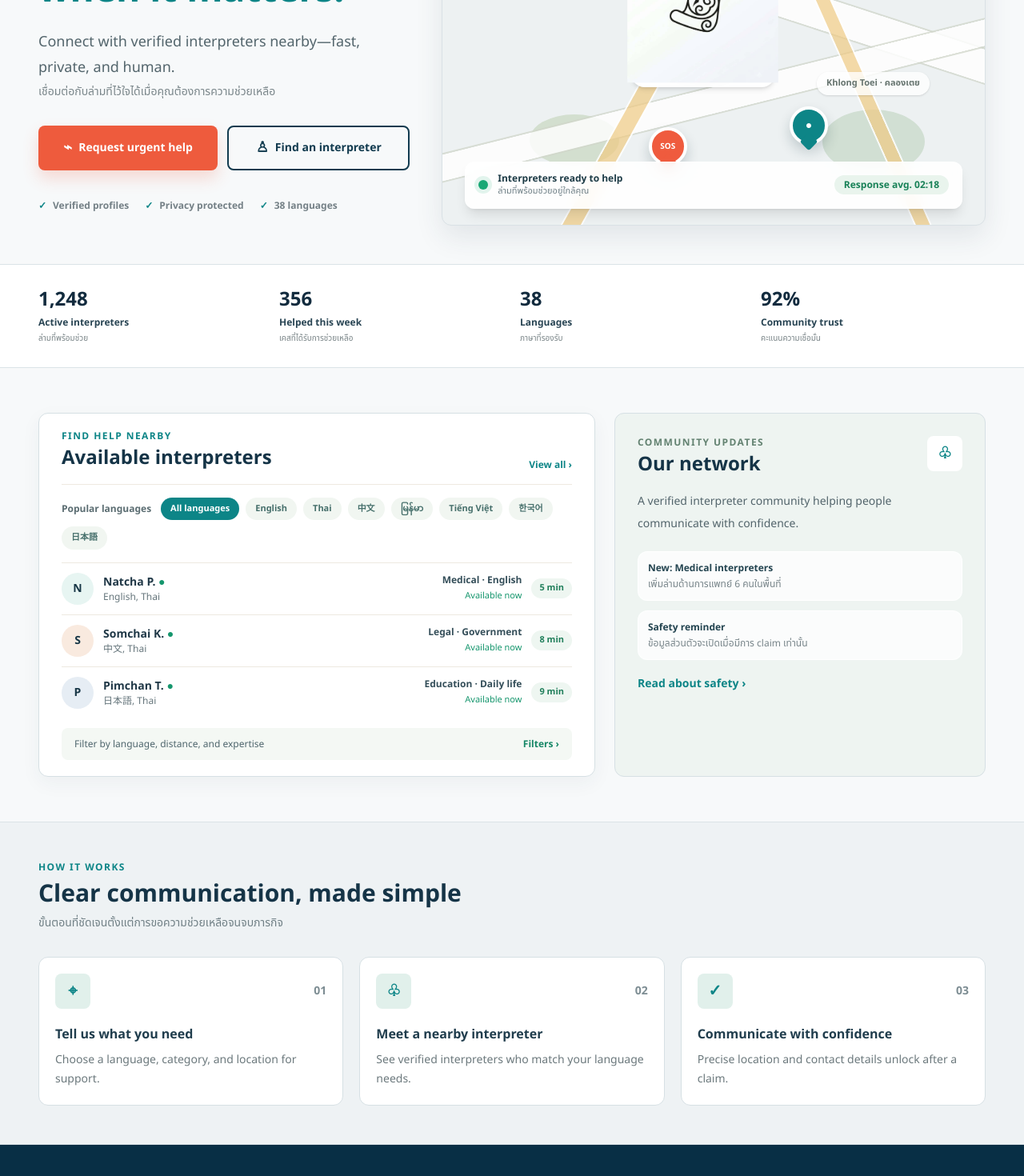
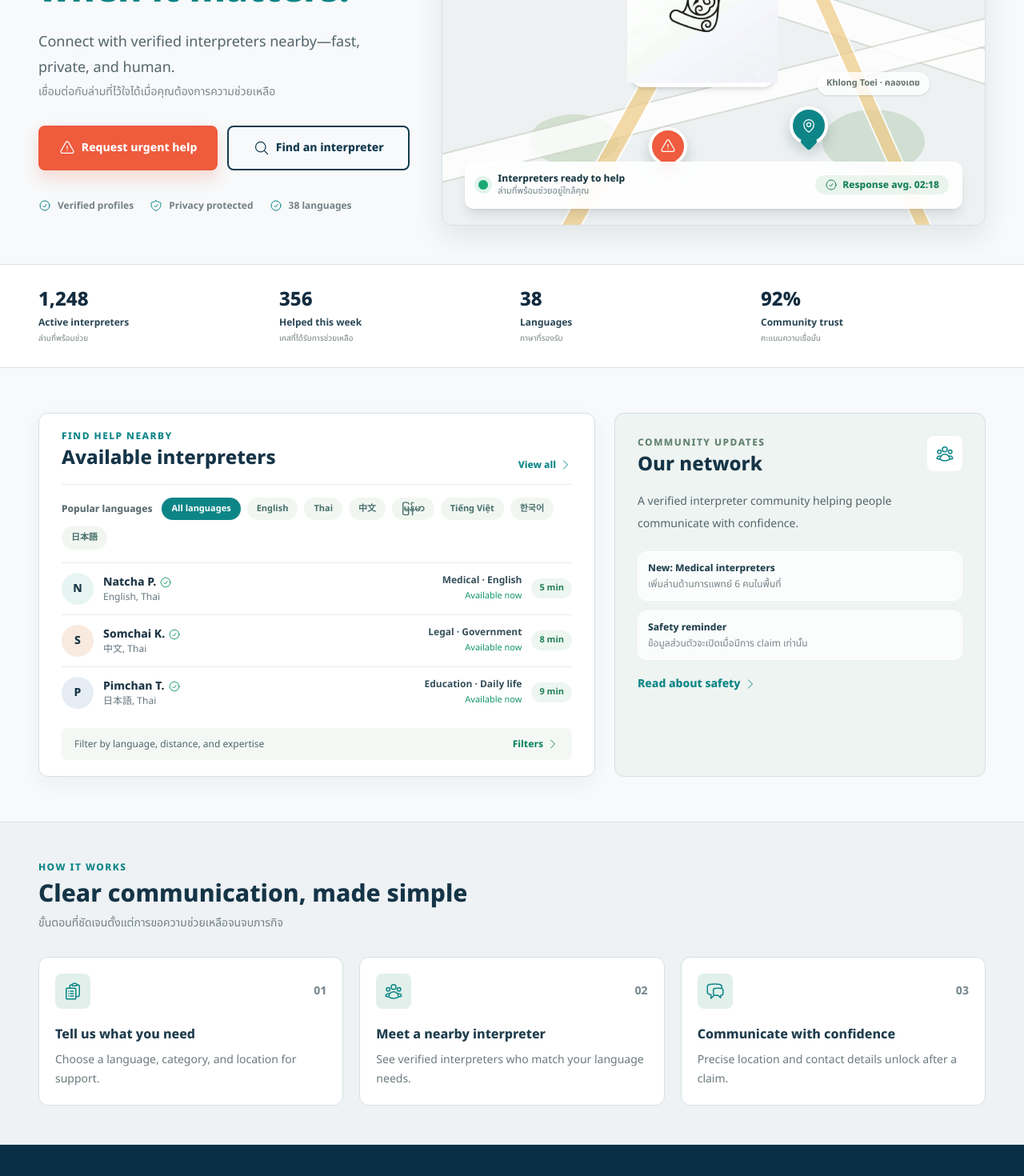
Before and after one commit to OnisawanO/khvi-helper, a Next.js app: page / in a window 1280 px wide. Shown: the part 372-1842 px from the top of the page at 80% size. Built offline with nearby package versions, Linux system fonts and the light colour scheme.

Commit message:
feat: standardize Thai font and interface icons

```diff
--- a/app/not-found.tsx
+++ b/app/not-found.tsx
@@ -1,4 +1,5 @@
 import Link from "next/link";
+import { ArrowLeftIcon } from "@heroicons/react/24/outline";
 
 export default function NotFound() {
   return (
@@ -7,7 +8,7 @@ export default function NotFound() {
         <p className="text-xs font-extrabold uppercase tracking-[0.16em] text-[#0d8587]">Still building...</p>
         <h1 className="mt-3 text-3xl font-extrabold tracking-[-0.04em]">หน้านี้กำลังอยู่ระหว่างการพัฒนา</h1>
         <p className="mt-3 text-sm leading-7 text-[#6c797d]">ตอนนี้สามารถดู landing page ของ KHVI Helper ได้จากหน้าแรก</p>
-        <Link className="mt-6 inline-flex h-11 items-center rounded-xl bg-[#092f45] px-5 text-sm font-extrabold text-white" href="/">กลับหน้าแรก</Link>
+        <Link className="mt-6 inline-flex h-11 items-center gap-2 rounded-xl bg-[#092f45] px-5 text-sm font-extrabold text-white" href="/"><ArrowLeftIcon aria-hidden="true" className="h-4 w-4" />กลับหน้าแรก</Link>
       </section>
     </main>
   );
--- a/app/page.tsx
+++ b/app/page.tsx
@@ -3,6 +3,20 @@
 import Image from "next/image";
 import type { ReactNode } from "react";
 import { useState } from "react";
+import {
+  Bars3Icon,
+  CheckBadgeIcon,
+  CheckCircleIcon,
+  ChevronRightIcon,
+  ChatBubbleLeftRightIcon,
+  ClipboardDocumentListIcon,
+  ExclamationTriangleIcon,
+  MagnifyingGlassIcon,
+  MapPinIcon,
+  ShieldCheckIcon,
+  UserGroupIcon,
+  XMarkIcon,
+} from "@heroicons/react/24/outline";
 
 const languageChips = ["All languages", "English", "Thai", "中文", "မြန်မာ", "Tiếng Việt", "한국어", "日本語"];
 
@@ -10,6 +24,12 @@ const interpreterRows = [
   ["N", "Natcha P.", "English, Thai", "Medical · English", "5 min", "bg-[#e7f5f2]"],
   ["S", "Somchai K.", "中文, Thai", "Legal · Government", "8 min", "bg-[#f9eadf]"],
   ["P", "Pimchan T.", "日本語, Thai", "Education · Daily life", "9 min", "bg-[#e6edf4]"],
+] as const;
+
+const howItWorksSteps = [
+  ["01", "Tell us what you need", "Choose a language, category, and location for support.", ClipboardDocumentListIcon],
+  ["02", "Meet a nearby interpreter", "See verified interpreters who match your language needs.", UserGroupIcon],
+  ["03", "Communicate with confidence", "Precise location and contact details unlock after a claim.", ChatBubbleLeftRightIcon],
 ] as const;
 
 function BrandMark({ light = false }: { light?: boolean }) {
@@ -41,7 +61,7 @@ function ScenePin({ className = "", sos = false }: { className?: string; sos?: b
   return (
     <div className={`absolute flex flex-col items-center ${className}`}>
       <div className={`relative flex h-12 w-12 items-center justify-center rounded-full border-4 border-white shadow-[0_8px_16px_rgba(16,49,61,0.2)] ${sos ? "bg-[#ef5b3e]" : "bg-[#0d8587]"}`}>
-        {sos ? <span className="text-[10px] font-extrabold text-white">SOS</span> : <span className="text-sm text-white">●</span>}
+        {sos ? <ExclamationTriangleIcon aria-hidden="true" className="h-5 w-5 text-white" /> : <MapPinIcon aria-hidden="true" className="h-5 w-5 text-white" />}
         <span className={`absolute -bottom-2 h-4 w-4 rotate-45 rounded-[3px] ${sos ? "bg-[#ef5b3e]" : "bg-[#0d8587]"}`} />
       </div>
     </div>
@@ -83,7 +103,7 @@ function NeighborhoodScene() {
           <span className="h-3 w-3 rounded-full bg-[#1aa875] shadow-[0_0_0_5px_rgba(26,168,117,0.12)]" />
           <div><p className="text-xs font-extrabold text-[#1d3b46]">Interpreters ready to help</p><p className="text-[11px] text-[#708087]">ล่ามที่พร้อมช่วยอยู่ใกล้คุณ</p></div>
         </div>
-        <span className="rounded-full bg-[#e9f4ed] px-3 py-1 text-xs font-extrabold text-[#188157]">Response avg. 02:18</span>
+        <span className="flex items-center gap-1.5 rounded-full bg-[#e9f4ed] px-3 py-1 text-xs font-extrabold text-[#188157]"><CheckCircleIcon aria-hidden="true" className="h-4 w-4" /> Response avg. 02:18</span>
       </div>
     </div>
   );
@@ -105,7 +125,7 @@ function InterpreterRow({ row }: { row: (typeof interpreterRows)[number] }) {
     <div className="flex items-center gap-3 border-b border-[#eee9e0] py-3 last:border-b-0">
       <span className={`flex h-10 w-10 shrink-0 items-center justify-center rounded-full text-sm font-extrabold text-[#173646] ${avatarClass}`}>{initial}</span>
       <div className="min-w-0 flex-1">
-        <p className="truncate text-sm font-extrabold text-[#203847]">{name} <span className="text-[#15966d]">●</span></p>
+        <p className="flex items-center gap-1 truncate text-sm font-extrabold text-[#203847]">{name} <CheckBadgeIcon aria-label="Verified interpreter" className="h-4 w-4 shrink-0 text-[#15966d]" /></p>
         <p className="truncate text-xs text-[#66767c]">{languages}</p>
       </div>
       <div className="hidden text-right sm:block"><p className="text-xs font-bold text-[#354f5a]">{specialty}</p><p className="mt-1 text-[11px] text-[#15966d]">Available now</p></div>
@@ -145,7 +165,7 @@ export default function Home() {
               aria-controls="mobile-navigation"
               onClick={() => setMenuOpen((open) => !open)}
             >
-              <span aria-hidden="true">{menuOpen ? "×" : "☰"}</span>
+              {menuOpen ? <XMarkIcon aria-hidden="true" className="h-5 w-5" /> : <Bars3Icon aria-hidden="true" className="h-5 w-5" />}
             </button>
           </div>
         </div>
@@ -175,13 +195,13 @@ export default function Home() {
             <span className="mt-1 block text-sm text-[#7b878b]">เชื่อมต่อกับล่ามที่ไว้ใจได้เมื่อคุณต้องการความช่วยเหลือ</span>
           </p>
           <div className="mt-8 flex max-w-[470px] flex-col gap-3 sm:flex-row">
-            <a className="flex h-14 flex-1 items-center justify-center gap-2 rounded-lg bg-[#ee5b3d] px-5 text-sm font-extrabold text-white shadow-[0_10px_20px_rgba(238,91,61,0.2)] transition-colors hover:bg-[#d94d31]" href="/request-help"><span aria-hidden="true" className="text-lg">⌁</span> Request urgent help</a>
-            <a className="flex h-14 flex-1 items-center justify-center gap-2 rounded-lg border-2 border-[#123b4f] bg-transparent px-5 text-sm font-extrabold text-[#123b4f] transition-colors hover:bg-[#edf3f1]" href="#find-interpreter"><span aria-hidden="true" className="text-lg">♙</span> Find an interpreter</a>
+            <a className="flex h-14 flex-1 items-center justify-center gap-2 rounded-lg bg-[#ee5b3d] px-5 text-sm font-extrabold text-white shadow-[0_10px_20px_rgba(238,91,61,0.2)] transition-colors hover:bg-[#d94d31]" href="/request-help"><ExclamationTriangleIcon aria-hidden="true" className="h-5 w-5" /> Request urgent help</a>
+            <a className="flex h-14 flex-1 items-center justify-center gap-2 rounded-lg border-2 border-[#123b4f] bg-transparent px-5 text-sm font-extrabold text-[#123b4f] transition-colors hover:bg-[#edf3f1]" href="#find-interpreter"><MagnifyingGlassIcon aria-hidden="true" className="h-5 w-5" /> Find an interpreter</a>
           </div>
           <div className="mt-9 flex flex-wrap gap-x-5 gap-y-2 text-xs font-bold text-[#748086]">
-            <span className="flex items-center gap-2"><span className="text-[#0d8587]">✓</span> Verified profiles</span>
-            <span className="flex items-center gap-2"><span className="text-[#0d8587]">✓</span> Privacy protected</span>
-            <span className="flex items-center gap-2"><span className="text-[#0d8587]">✓</span> 38 languages</span>
+            <span className="flex items-center gap-2"><CheckCircleIcon aria-hidden="true" className="h-4 w-4 text-[#0d8587]" /> Verified profiles</span>
+            <span className="flex items-center gap-2"><ShieldCheckIcon aria-hidden="true" className="h-4 w-4 text-[#0d8587]" /> Privacy protected</span>
+            <span className="flex items-center gap-2"><CheckCircleIcon aria-hidden="true" className="h-4 w-4 text-[#0d8587]" /> 38 languages</span>
           </div>
         </div>
         <NeighborhoodScene />
@@ -198,7 +218,7 @@ export default function Home() {
         <div className="rounded-xl border border-[#d6e0e4] bg-white px-5 py-5 shadow-[0_8px_24px_rgba(35,62,75,0.05)] sm:px-7">
           <div className="flex flex-col gap-3 border-b border-[#eee9e0] pb-4 sm:flex-row sm:items-end sm:justify-between">
             <div><p className="text-xs font-extrabold uppercase tracking-[0.12em] text-[#0d8587]">Find help nearby</p><h2 className="mt-1 text-2xl font-extrabold tracking-normal text-[#153447]">Available interpreters</h2></div>
-            <a className="text-xs font-extrabold text-[#0d8587]" href="#community">View all ›</a>
+            <a className="inline-flex items-center gap-1 text-xs font-extrabold text-[#0d8587]" href="#community">View all <ChevronRightIcon aria-hidden="true" className="h-4 w-4" /></a>
           </div>
           <div className="flex flex-wrap gap-2 border-b border-[#eee9e0] py-4" aria-label="Filter interpreters by language">
             <span className="mr-1 self-center text-xs font-extrabold text-[#5b6d72]">Popular languages</span>
@@ -207,17 +227,17 @@ export default function Home() {
           <div className="divide-y divide-[#eee9e0]" aria-live="polite">
             {visibleRows.length > 0 ? visibleRows.map((row) => <InterpreterRow key={row[1]} row={row} />) : <p className="py-8 text-center text-sm text-[#66767c]">No interpreters found for this language yet.</p>}
           </div>
-          <div className="mt-3 flex items-center justify-between rounded-lg bg-[#f4f8f4] px-4 py-3 text-xs text-[#4f666d]"><span>Filter by language, distance, and expertise</span><a className="font-extrabold text-[#168766] transition-colors hover:text-[#0d8587]" href="/filters">Filters <span aria-hidden="true">›</span></a></div>
+          <div className="mt-3 flex items-center justify-between rounded-lg bg-[#f4f8f4] px-4 py-3 text-xs text-[#4f666d]"><span>Filter by language, distance, and expertise</span><a className="inline-flex items-center gap-1 font-extrabold text-[#168766] transition-colors hover:text-[#0d8587]" href="/filters">Filters <ChevronRightIcon aria-hidden="true" className="h-4 w-4" /></a></div>
         </div>
 
         <div id="community" className="rounded-xl border border-[#d6e0e4] bg-[#eef4f1] p-6 sm:p-7">
-          <div className="flex items-start justify-between gap-4"><div><p className="text-xs font-extrabold uppercase tracking-[0.12em] text-[#638271]">Community updates</p><h2 className="mt-1 text-2xl font-extrabold tracking-normal text-[#153447]">Our network</h2></div><IconBox className="rounded-lg bg-white text-[#0d8587]">♧</IconBox></div>
+          <div className="flex items-start justify-between gap-4"><div><p className="text-xs font-extrabold uppercase tracking-[0.12em] text-[#638271]">Community updates</p><h2 className="mt-1 text-2xl font-extrabold tracking-normal text-[#153447]">Our network</h2></div><IconBox className="rounded-lg bg-white text-[#0d8587]"><UserGroupIcon className="h-6 w-6" /></IconBox></div>
           <p className="mt-4 text-sm leading-7 text-[#53656c]">A verified interpreter community helping people communicate with confidence.</p>
           <div className="mt-5 space-y-3">
             <div className="rounded-xl border border-white/80 bg-white/75 p-3"><p className="text-xs font-extrabold text-[#234450]">New: Medical interpreters</p><p className="mt-1 text-xs text-[#78858a]">เพิ่มล่ามด้านการแพทย์ 6 คนในพื้นที่</p></div>
             <div className="rounded-xl border border-white/80 bg-white/75 p-3"><p className="text-xs font-extrabold text-[#234450]">Safety reminder</p><p className="mt-1 text-xs text-[#78858a]">ข้อมูลส่วนตัวจะเปิดเมื่อมีการ claim เท่านั้น</p></div>
           </div>
-          <a className="mt-5 inline-flex text-sm font-extrabold text-[#0d8587]" href="#safety">Read about safety ›</a>
+          <a className="mt-5 inline-flex items-center gap-1 text-sm font-extrabold text-[#0d8587]" href="#safety">Read about safety <ChevronRightIcon aria-hidden="true" className="h-4 w-4" /></a>
         </div>
       </section>
 
@@ -225,8 +245,8 @@ export default function Home() {
         <div className="mx-auto max-w-[1320px]">
           <div className="max-w-xl"><p className="text-xs font-extrabold uppercase tracking-[0.12em] text-[#0d8587]">How it works</p><h2 className="mt-2 text-3xl font-extrabold tracking-normal text-[#153447]">Clear communication, made simple</h2><p className="mt-2 text-sm text-[#718086]">ขั้นตอนที่ชัดเจนตั้งแต่การขอความช่วยเหลือจนจบภารกิจ</p></div>
           <div className="mt-8 grid gap-5 md:grid-cols-3">
-            {[['01', 'Tell us what you need', 'Choose a language, category, and location for support.', '⌖'], ['02', 'Meet a nearby interpreter', 'See verified interpreters who match your language needs.', '♧'], ['03', 'Communicate with confidence', 'Precise location and contact details unlock after a claim.', '✓']].map(([number, title, description, icon]) => (
-              <article key={number} className="rounded-xl border border-[#d6e0e4] bg-white p-5"><div className="flex items-center justify-between"><IconBox className="rounded-lg bg-[#e1f0eb] text-[#0d8587]">{icon}</IconBox><span className="text-sm font-extrabold text-[#7d8d93]">{number}</span></div><h3 className="mt-5 font-extrabold text-[#203d4d]">{title}</h3><p className="mt-2 text-sm leading-6 text-[#6c797d]">{description}</p></article>
+            {howItWorksSteps.map(([number, title, description, StepIcon]) => (
+              <article key={number} className="rounded-xl border border-[#d6e0e4] bg-white p-5"><div className="flex items-center justify-between"><IconBox className="rounded-lg bg-[#e1f0eb] text-[#0d8587]"><StepIcon className="h-6 w-6" /></IconBox><span className="text-sm font-extrabold text-[#7d8d93]">{number}</span></div><h3 className="mt-5 font-extrabold text-[#203d4d]">{title}</h3><p className="mt-2 text-sm leading-6 text-[#6c797d]">{description}</p></article>
             ))}
           </div>
         </div>
--- a/package.json
+++ b/package.json
@@ -9,6 +9,8 @@
     "lint": "eslint"
   },
   "dependencies": {
+    "@fontsource/noto-sans-thai": "^5.3.0",
+    "@heroicons/react": "^2.2.0",
     "next": "16.3.0",
     "react": "19.2.8",
     "react-dom": "19.2.8"
```
Also changed, not shown: app/layout.tsx (+6 -1 lines), 1 other file (tests, documents, lock files or other folders).
